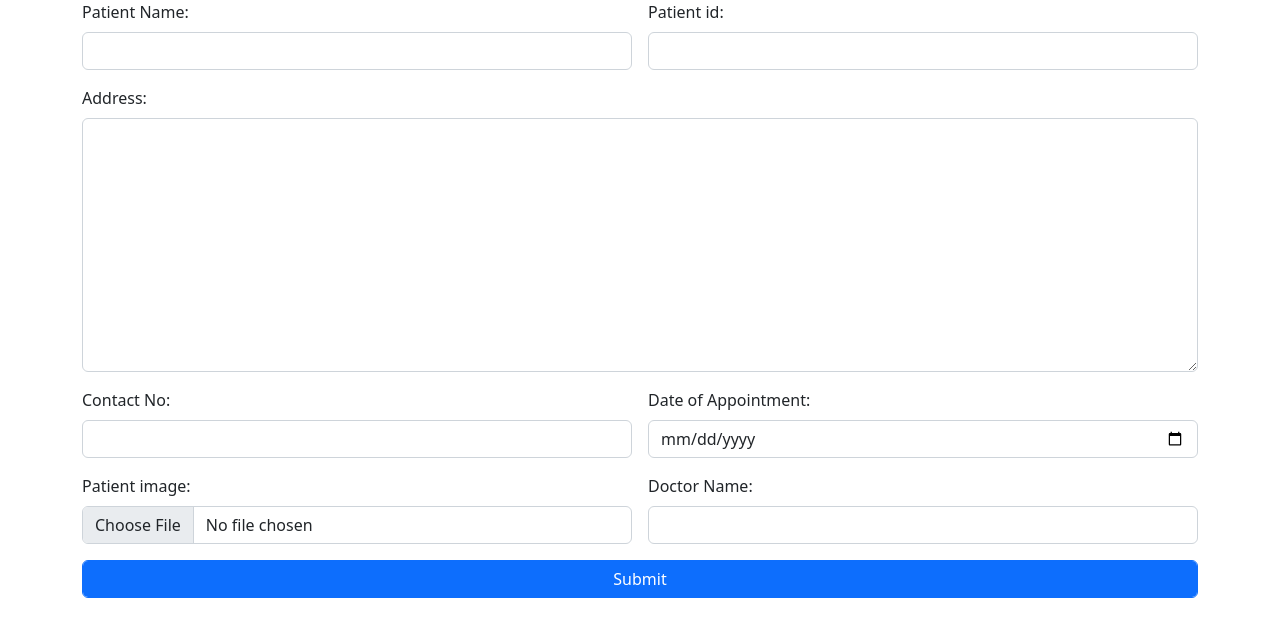
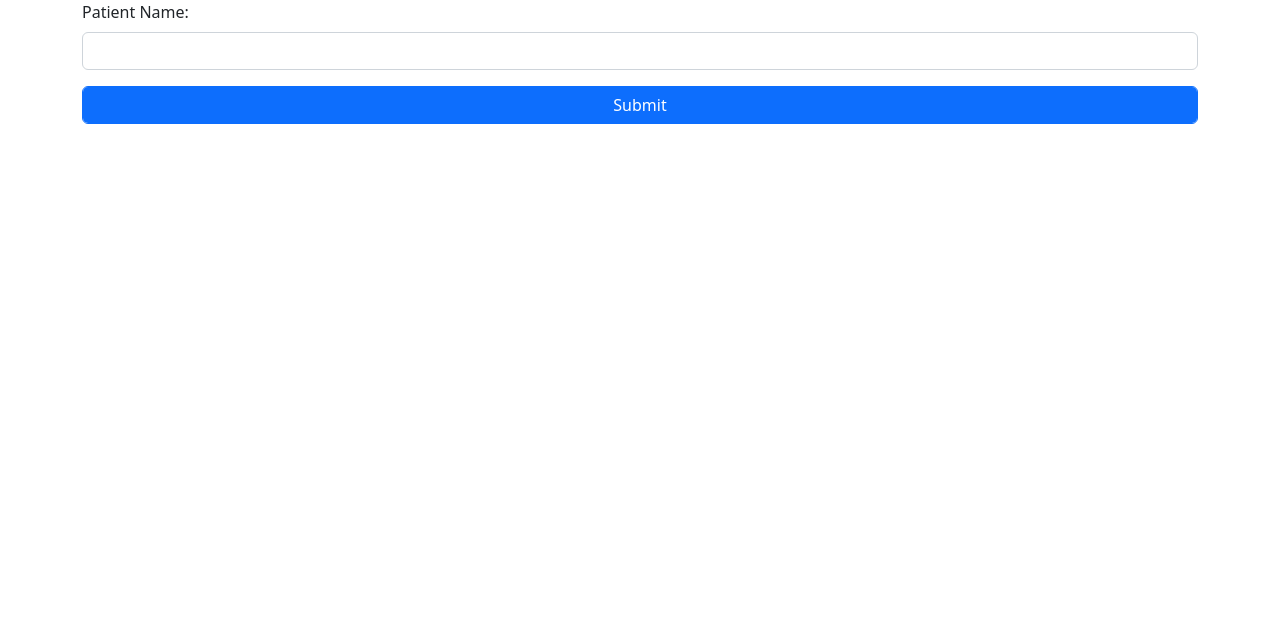
Before and after one commit to t-log/hospitalAngularApp, an Angular app: page / in a window 1280 px wide. Shown: the top 636 px of the page. Built offline with nearby package versions, Linux system fonts and the light colour scheme.

Commit message:
Adds patient search

```diff
--- a/src/app/app.component.html
+++ b/src/app/app.component.html
@@ -1,2 +1,3 @@
-<app-patient-entry></app-patient-entry>
+<app-patient-search></app-patient-search>
+<!-- <app-patient-entry></app-patient-entry> -->
 <router-outlet></router-outlet>
--- a/src/app/app.module.ts
+++ b/src/app/app.module.ts
@@ -4,11 +4,13 @@
 import { AppRoutingModule } from './app-routing.module';
 import { AppComponent } from './app.component';
 import { PatientEntryComponent } from './patient-entry/patient-entry.component';
+import { PatientSearchComponent } from './patient-search/patient-search.component';
 
 @NgModule({
   declarations: [
     AppComponent,
-    PatientEntryComponent
+    PatientEntryComponent,
+    PatientSearchComponent
   ],
   imports: [
     BrowserModule,
--- /dev/null
+++ b/src/app/patient-search/patient-search.component.html
@@ -0,0 +1,15 @@
+<div class="container">
+    <div class="row">
+        <div class="col col-12 col-sm-12 col-md-12 col-lg-12 col-xl-12 col-xxl-12">
+            <div class="row g-3">
+                <div class="col col-12 col-sm-12 col-md-12 col-lg-12 col-xl-12 col-xxl-12">
+                    <label for="" class="form-label">Patient Name:</label>
+                    <input type="text" name="" id="" class="form-control">
+                </div>
+                <div class="col col-12 col-sm-12 col-md-12 col-lg-12 col-xl-12 col-xxl-12">
+                    <button class="btn btn-primary form-control">Submit</button>
+                </div>
+            </div>
+        </div>
+    </div>
+</div>
```
Also changed, not shown: src/app/patient-search/patient-search.component.ts (added, +10 -0 lines), src/app/patient-search/patient-search.component.css (added).
